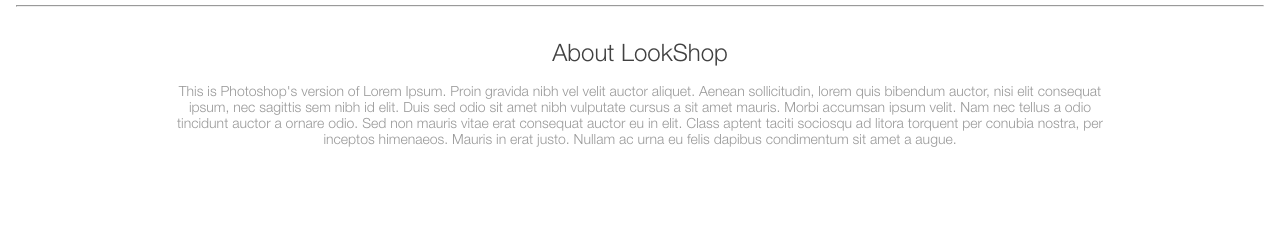
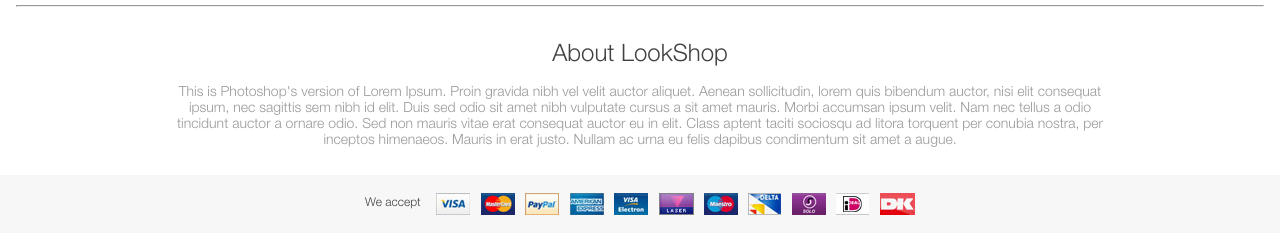
Before and after one commit to YuriyShandor/LookShop, a website: page index.html in a window 1280 px wide. Shown: the part 2419-2652 px from the top of the page. Before the commit the page ends 2594 px from the top, so only its background shows below. Drawn offline with Linux system fonts and the light colour scheme.

Commit message:
Add Section We_Accept

```diff
--- a/index.html
+++ b/index.html
@@ -594,7 +594,24 @@
     </div>
   </section>
 
-  <section></section>
+  <section id="accept">
+    <div class="container">
+      <div class="we_accept">
+        <span>We accept</span>
+        <a href="#"><img src="img/we_accept_1.jpg" alt=""></a>
+        <a href="#"><img src="img/we_accept_2.jpg" alt=""></a>
+        <a href="#"><img src="img/we_accept_3.jpg" alt=""></a>
+        <a href="#"><img src="img/we_accept_4.jpg" alt=""></a>
+        <a href="#"><img src="img/we_accept_5.jpg" alt=""></a>
+        <a href="#"><img src="img/we_accept_6.jpg" alt=""></a>
+        <a href="#"><img src="img/we_accept_7.jpg" alt=""></a>
+        <a href="#"><img src="img/we_accept_8.jpg" alt=""></a>
+        <a href="#"><img src="img/we_accept_9.jpg" alt=""></a>
+        <a href="#"><img src="img/we_accept_10.jpg" alt=""></a>
+        <a href="#"><img src="img/we_accept_11.jpg" alt=""></a>
+      </div>
+    </div>
+  </section>
 
   <section></section>
 
--- a/scss/main.scss
+++ b/scss/main.scss
@@ -1695,6 +1695,39 @@
   }
 }
 
+#accept {
+  width: 100%;
+  height: 58px;
+  background: #f7f7f7;
+}
+
+.we_accept {
+  width: 550px;
+  height: 58px;
+  margin: 0 auto;
+  display: flex;
+  align-items: center;
+  justify-content: space-between;
+
+  span {
+    font-size: 12px;
+    font-weight: 400;
+    color: #414141;
+    margin-right: 5px;
+  }
+
+  a {
+    cursor: pointer;
+    height: 22px;
+  }
+}
+
+@media screen and (max-width: 320px){
+  #accept {
+    display: none;
+  }
+}
+
 @media screen and (max-width: 768px){
 
 }
@@ -1710,11 +1743,3 @@
 @media screen and (max-width: 320px){
 
 }
-
-@media screen and (max-width: 768px){
-
-}
-
-@media screen and (max-width: 320px){
-
-}
```
Also changed, not shown: img/we_accept_1.jpg (added), img/we_accept_10.jpg (added), img/we_accept_11.jpg (added), img/we_accept_2.jpg (added), img/we_accept_3.jpg (added), img/we_accept_4.jpg (added), img/we_accept_5.jpg (added), img/we_accept_6.jpg (added), img/we_accept_7.jpg (added), img/we_accept_8.jpg (added), img/we_accept_9.jpg (added), scss/main.min.css.
